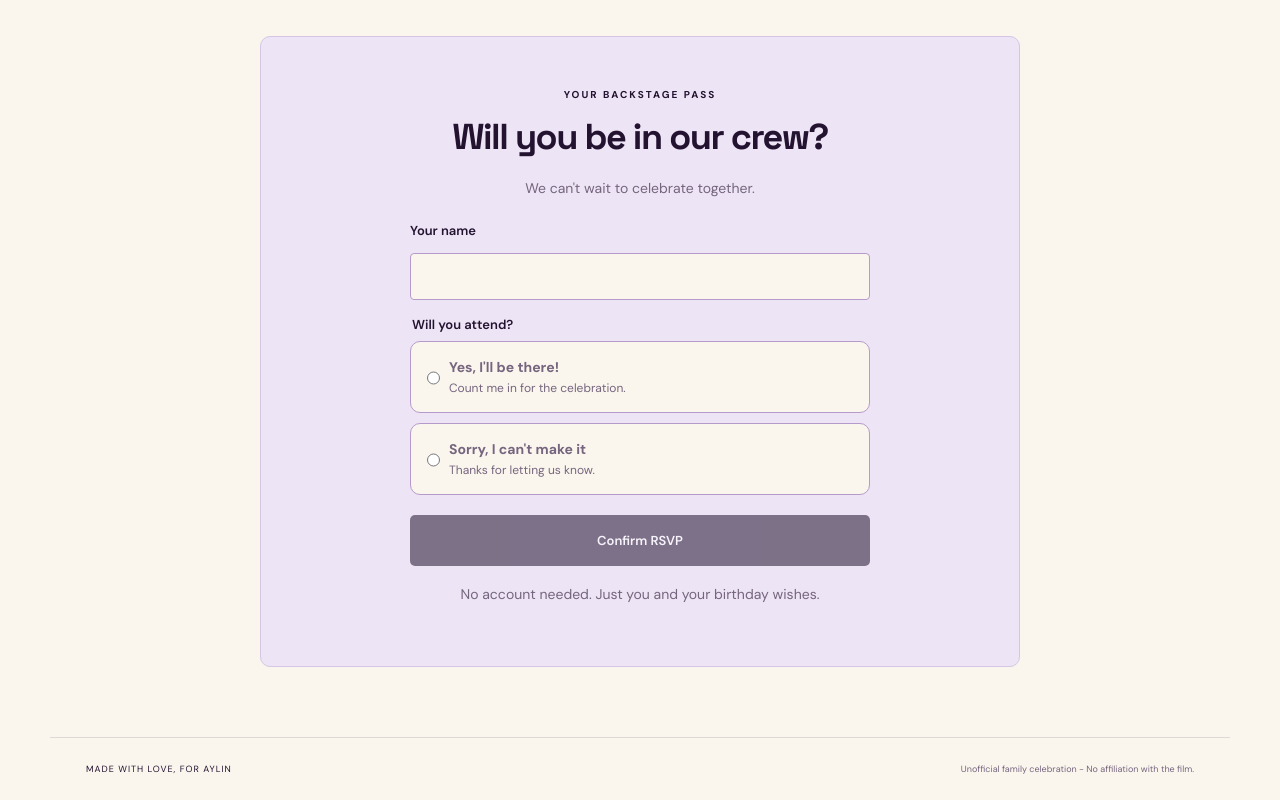
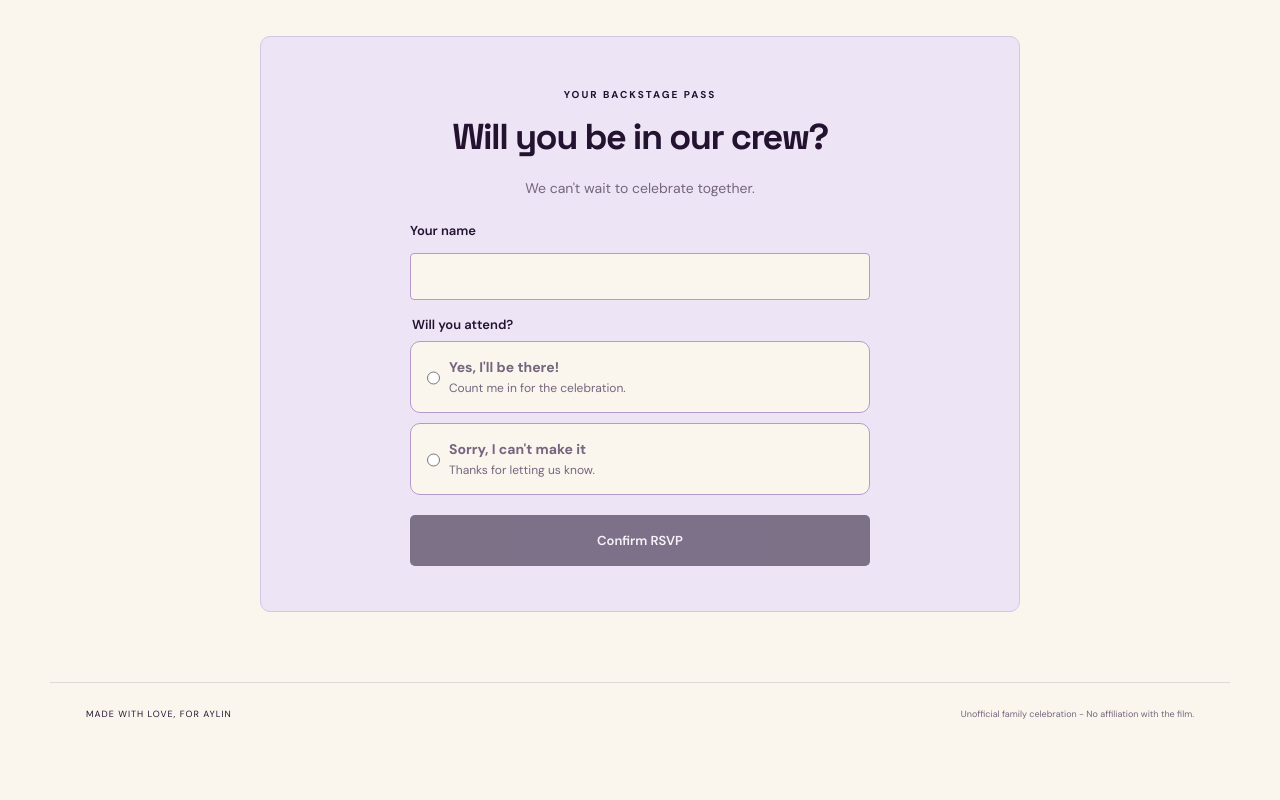
Before and after one commit to mjr65288/rsvp-app, a Next.js app: page / in a window 1280 px wide. Shown: the part 1327-2127 px from the top of the page. After the commit the page ends 2072 px from the top, so only its background shows below. Built offline with nearby package versions, Linux system fonts and the light colour scheme.

Commit message:
chore(landing): remove redundant account note (#26)

```diff
--- a/app/page.tsx
+++ b/app/page.tsx
@@ -35,7 +35,6 @@ export default function InvitationPage() {
         <h2 id="rsvp-title">Will you be in our crew?</h2>
         <p>We can&apos;t wait to celebrate together.</p>
         <RsvpForm />
-        <p className="small-note">No account needed. Just you and your birthday wishes.</p>
       </section>
       <MobileRsvpBar />
       <footer>MADE WITH LOVE, FOR AYLIN <span>Unofficial family celebration - No affiliation with the film.</span></footer>
```
